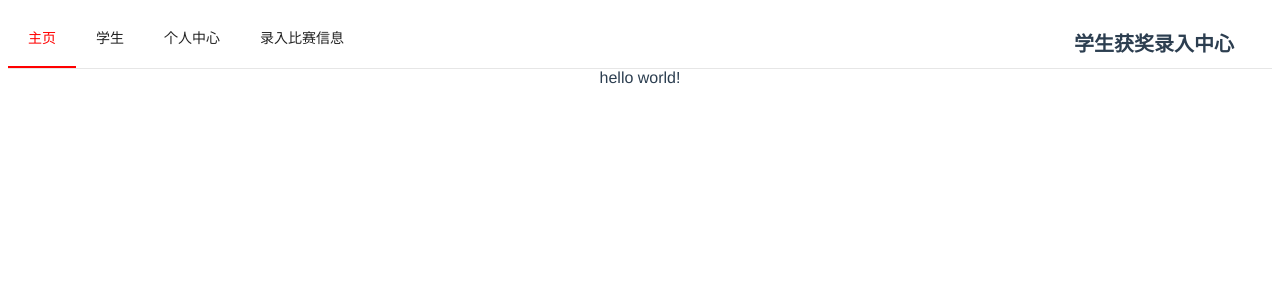
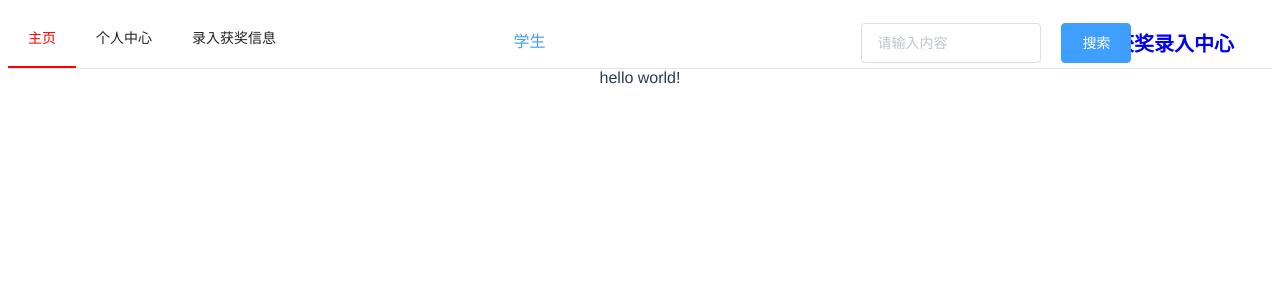
Before and after one commit to gitstarry/resultCollection, a Vue app: page /index in a window 1280 px wide. Shown: the top 300 px of the page. Built offline with nearby package versions, Linux system fonts and the light colour scheme; sample sign-in values are in the browser's storage.

Commit message:
导航栏页面 张鑫

```diff
--- a/src/components/common/NavMenu.vue
+++ b/src/components/common/NavMenu.vue
@@ -7,25 +7,68 @@
     text-color="#222"
     active-text-color="red"
     style="min-width: 1100px">
-    <span style="position: absolute;padding-top: 20px;right: 3%;font-size: 20px;font-weight: bold">学生获奖录入中心</span>
-    <el-menu-item v-for="(item,i) in navList" :key="i" :index="item.name">
+    <a style="position: absolute;padding-top: 20px;right: 3%;font-size: 20px;font-weight: bold" href="javascript:void(0)" @click="jump()">学生获奖录入中心</a>
+    <el-menu-item v-for="(item,i) in navList" :key="i" :index="item.name" v-on:click="select" :results="results">
       {{ item.navItem }}
     </el-menu-item>
+    <el-dropdown style="position: absolute;padding-top: 20px;left: 40%;font-size: 16px">
+      <a  href="javascript:void(0)" style="color: #409EFF;cursor:pointer">学生</a>
+          <el-dropdown-menu slot="dropdown">
+            <el-dropdown-item>修改密码</el-dropdown-item>
+            <el-dropdown-item>退出登录</el-dropdown-item>
+          </el-dropdown-menu>
+    </el-dropdown>
+    <div style="display: flex;margin-bottom: 20px;position: absolute;padding-top: 15px;left: 60%">
+      <el-input style="width: 180px;margin-right: 20px;margin-left: 95px;" v-model="nameKey" placeholder="请输入内容"></el-input>
+      <el-button type="primary" v-on:click="searchStudent">搜索</el-button>
+    </div>
+
   </el-menu>
 </template>
 
 <script>
+
     export default {
         name: "NavMenu",
         data () {
             return {
                 navList: [
                     {name: '/index', navItem: '主页'},
-                    {name: '/student',navItem: '学生'},
                     {name: '/information',navItem:'个人中心'},
-                    {name: '/inputInfo', navItem: '录入比赛信息'}
-                ]
+                    {name: '/inputInfo', navItem: '录入获奖信息'}
+                ],
+                result: {
+                    id:' ',
+                    student_number:' ',
+                    student_name:' ',
+                    competition_name:' ',
+                    competition_time:' ',
+                    entry_form:' ',
+                    ambulatory:' ',
+                    other_resume:' ',
+                },
+                results:[],
             }
+        },
+        methods : {
+            jump: function () {
+                this.$router.push({
+                    path:'/index',
+                })
+            },
+            /*select() {
+                console.log(this.$store.state);
+                this.$axios
+                    .post('/Result', {
+                         student_number:'11823020111',
+                    })
+                    .then(successResponse => {
+                        this.results = successResponse.data.results;
+                        console.log(result);
+                    })
+                    .catch(failResponse => {
+                    })
+            }*/
         }
     }
 </script>
```
